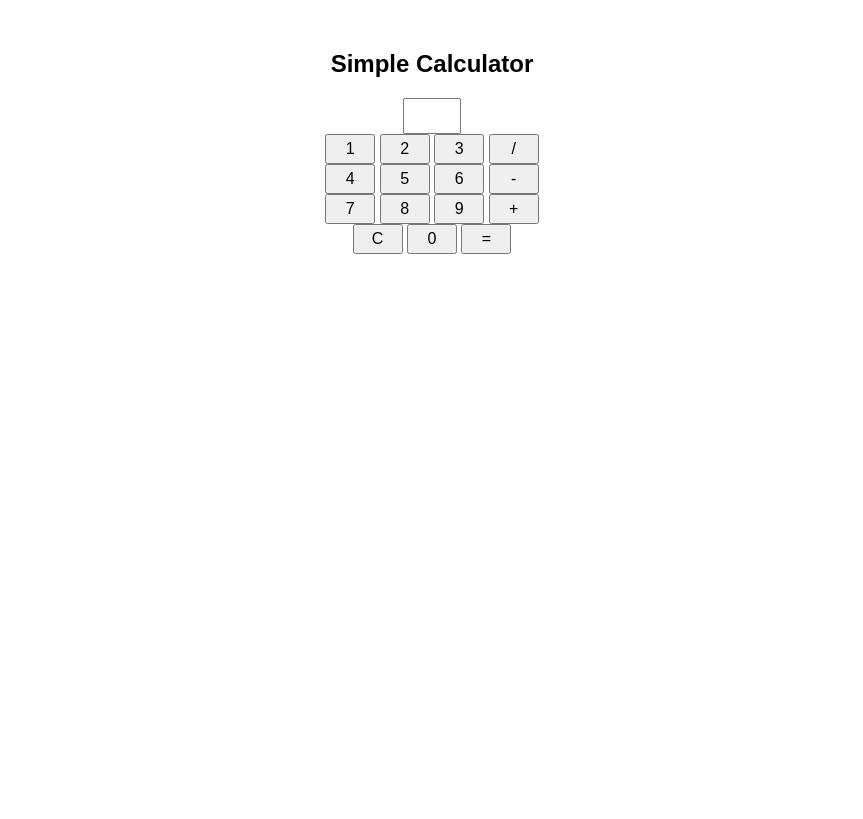
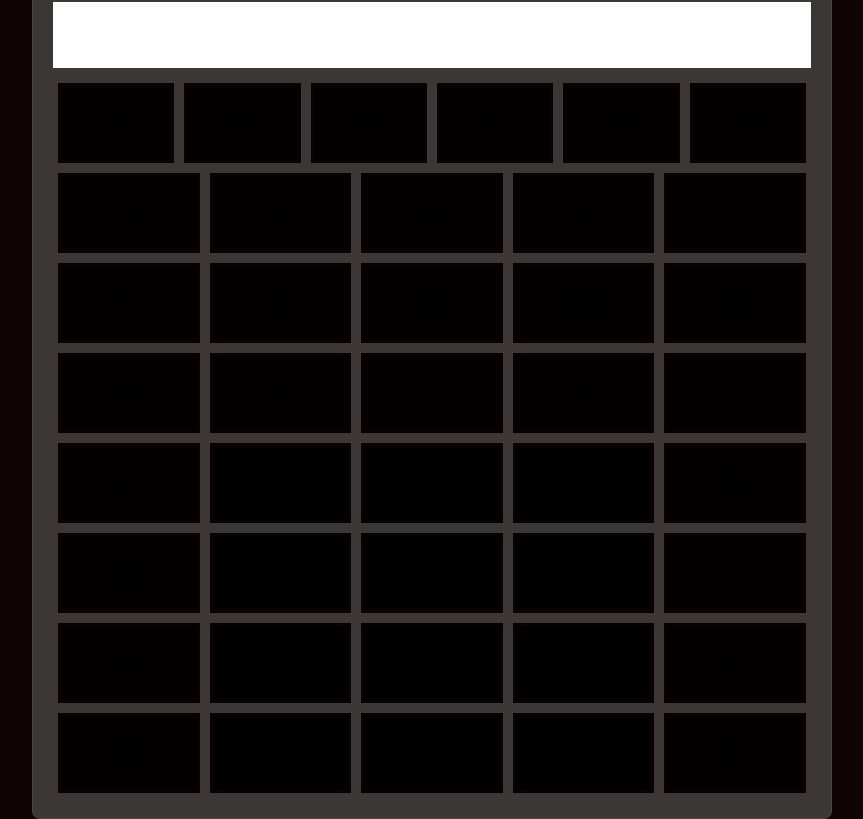
Before and after one commit to yoni4600/yoni4600.github.io, a plain HTML site: page index.html in a window 1280 px wide. Shown: the whole page, without its empty margins (208-1071 px from the left). Drawn offline with nearby package versions, Linux system fonts and the light colour scheme.

Commit message:
scientificCalc

```diff
--- a/index.html
+++ b/index.html
@@ -4,50 +4,153 @@
 <head>
     <meta charset="UTF-8">
     <meta name="viewport" content="width=device-width, initial-scale=1.0">
-    <title>Simple Calculation</title>
+    <title>Scientific Calculator</title>
+    <!--
+        The tailwind CDN is designed for development purposes only, and is not the best choice for production.
+        Read more here: https://tailwindcss.com/docs/installation
+    -->
+    <script src="https://cdn.tailwindcss.com"></script>
+    <!-- example for dark theme styling when using tailwind cdn -->
+
     <style>
-         body {
-      font-family: Arial, sans-serif;
-      text-align: center;
-      margin: 50px;
-    }
-    input {
-      width: 50px;
-      height: 30px;
-      font-size: 16px;
-    }
+        body {
+            font-family: Arial, sans-serif;
+            background-color: #100505;
+            display: flex;
+            align-items: center;
+            justify-content: center;
+            height: 100vh;
+            margin: 0;
+        }
+
+        #calculator {
+            background-color: #3c3737;
+            border: 1px solid #4d4747;
+            border-radius: 8px;
+            box-shadow: 0 0 10px rgba(0, 0, 0, 0.1);
+            padding: 20px;
+            width: 800px;
+        }
+
+        input[type="text"] {
+            width: 100%;
+            margin-bottom: 10px;
+            padding: 15px;
+            font-size: 24px;
+        }
+
+        input[type="button"] {
+            width: 80px;
+            height: 80px;
+            margin: 5px;
+            border: 3px rgb(10, 1, 1) solid;
+            background-color: rgb(2, 0, 0);
+            font-size: 18px;
+            cursor: pointer;
+        }
+        #number{
+            background-color: rgb(0, 0, 0);
+        }
+        .row {
+            display: flex;
+        }
+
+        .row input[type="button"] {
+            flex: 1;
+        }
+        .input[type="button"] {
+            border : 1px solid
+        }
     </style>
 </head>
-<body>
 
-    <!-- your app code goes here -->
-    <h2>Simple Calculator</h2>
+<body class="dark:text-white light:text-black">
 
-  <form name="calculator">
-    <input type="text" name="display" id="display" readonly>
-    <br>
-    <input type="button" value="1" onclick="addToDisplay('1')">
-    <input type="button" value="2" onclick="addToDisplay('2')">
-    <input type="button" value="3" onclick="addToDisplay('3')">
-    <input type="button" value="/" onclick="addToDisplay('/')">
-    <br>
-    <input type="button" value="4" onclick="addToDisplay('4')">
-    <input type="button" value="5" onclick="addToDisplay('5')">
-    <input type="button" value="6" onclick="addToDisplay('6')">
-    <input type="button" value="-" onclick="addToDisplay('-')">
-    <br>
-    <input type="button" value="7" onclick="addToDisplay('7')">
-    <input type="button" value="8" onclick="addToDisplay('8')">
-    <input type="button" value="9" onclick="addToDisplay('9')">
-    <input type="button" value="+" onclick="addToDisplay('+')">
-    <br>
-    <input type="button" value="C" onclick="clearDisplay()">
-    <input type="button" value="0" onclick="addToDisplay('0')">
-    <input type="button" value="=" onclick="calculate()">
-  </form>
+    <!--Scientific Calculator web app-->
+
+    <div id="calculator">
+        <input type="text" id="display" readonly>
+        <div class="row">
+            <input type="button" value="MC">
+            <input type="button" value="MR" >
+            <input type="button" value="M+" >
+            <input type="button" value="M-" >
+            <input type="button" value="MS" >
+            <input type="button" value="M*" >
+        </div>
+        <div class="row">
+            <input type="button" value="2ⁿᵈ" >
+            <input type="button" value="π" >
+            <input type="button" value="e" >
+            <input type="button" value="C" >
+            <input type="button" value="←" >
+        </div>
+        <div class="row">
+            <input type="button" value="x²" >
+            <input type="button" value="1/x" >
+            <input type="button" value="|x|">
+            <input type="button" value="exp" >
+            <input type="button" value="mod" >
+        </div>
+        <div class="row">
+            <input type="button" value="²√x">
+            <input type="button" value="&lpar;" >
+            <input type="button" value="&rpar;" >
+            <input type="button" value="n!" >
+            <input type="button" value="&divide;" >
+        </div>
+        <div class="row">
+            <input type="button" value="xʸ" >
+            <input id="number" type="button" value="7" >
+            <input id="number" type="button" value="8" >
+            <input id="number" type="button" value="9" >
+            <input type="button" value="X" >
+        </div>
+        <div class="row">
+            <input type="button" value="10ˣ" >
+            <input id="number" type="button" value="4" >
+            <input id="number" type="button" value="5" >
+            <input id="number" type="button" value="6" >
+            <input type="button" value="&minus;" >
+        </div>
+        <div class="row">
+            <input type="button" value="log" >
+            <input id="number" type="button" value="1" >
+            <input id="number" type="button" value="2" >
+            <input id="number" type="button" value="3" >
+            <input type="button" value="&plus;" >
+        </div>
+        <div class="row">
+            <input type="button" value="ln" >
+            <input id="number" type="button" value="+/-">
+            <input id="number" type="button" value="0" >
+            <input id="number" type="button" value="." >
+            <input type="button" value="&equals;" >
+        </div>
+    </div>
+
+<script>
+    function appendToDisplay(value) {
+        //Implement logic to append
+    }
+
+    function clearDisplay() {
+       //Implement logic to clear
+    }
+
+    function calculate() {
+        //Implement logic to calculate
+    }
+    function deleteLastCharacter() {
+        //Implement logic to delete last char
+    }
+</script>
     <!-- special scripts for integration in MTW gallery - must be placed at the bottom of the HTML after your code -->
     <script>
-
+        // custom config for the MTW app
+        const mtwAppConfig = {
+            border: true // app border in the MTW page
+        }
 
         ///////////////////////////////////////////////////////
         // implement this functions in order to use private API
```
